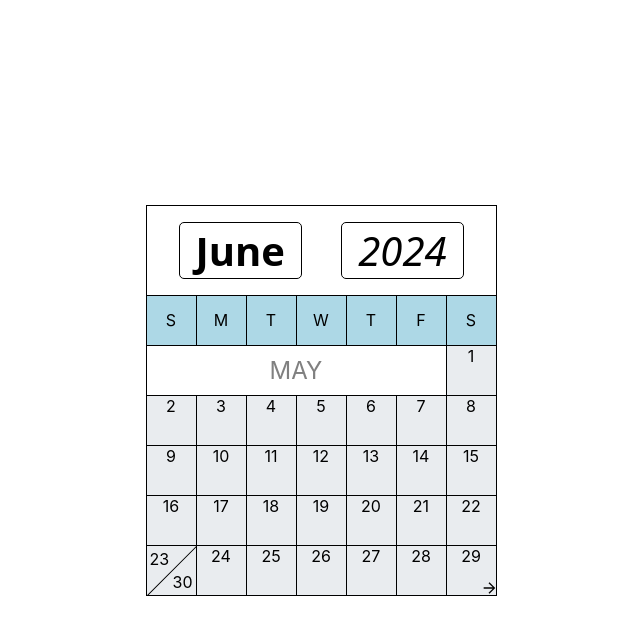
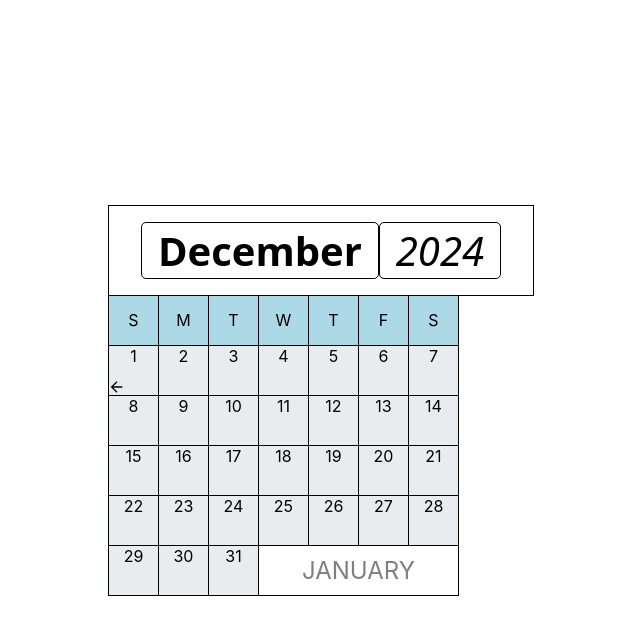
Before and after one commit to orion222/findatime, a React (Create React App) app: page / in a window 1280 px wide. Both pictures are taken after a click on the element "June". Shown: the top 634 px of the page, without its empty margins (319-959 px from the left). Built offline with nearby package versions, Linux system fonts and the light colour scheme.

Commit message:
start dropdown

```diff
--- a/src/components/Calendar.js
+++ b/src/components/Calendar.js
@@ -1,6 +1,7 @@
 import "../styles/Calendar.css";
 import SplitDate from "./SplitDate";
-import { useMemo } from "react";
+import { useMemo, useState } from "react";
+import Dropdown from "./Dropdown"
 /**
  * Returns a calendar.
  *
@@ -12,30 +13,21 @@ import { useMemo } from "react";
 
 export default function Calendar(props) {
 
+  const [dropdown, setDropdown] = useState(false);
   const prevMonth = () => {
-    if (props.month == 0) {
-      props.setArgs({
-        month: 11,
-        year: props.year - 1,
-      });
+    if (props.month === 0) {
+      props.setMonth(11);
+      props.setYear(props.year - 1);
     } else
-      props.setArgs({
-        month: props.month - 1,
-        year: props.year,
-      });
+      props.setMonth(props.month - 1);
   };
 
   const nextMonth = () => {
-    if (props.month == 11) {
-      props.setArgs({
-        month: 0,
-        year: props.year + 1,
-      });
+    if (props.month === 11) {
+      props.setMonth(0);
+      props.setYear(props.year + 1);
     } else
-      props.setArgs({
-        month: props.month + 1,
-        year: props.year,
-      });
+      props.setMonth(props.month + 1);
   };
 
 
@@ -66,7 +58,7 @@ export default function Calendar(props) {
     // build the first 4 rows
     ret.push(<div className = "calendar-date calendar-cell" id = {1}>
       1
-      {n == 0 ? <div className="calendar-prev calendar-arrow" onClick = {prevMonth} /> : ""}
+      {n === 0 ? <div className="calendar-prev calendar-arrow" onClick = {prevMonth} /> : ""}
      </div>);
     for (let i = 2; i <= 28 - n; i++)
       ret.push(<div className="calendar-date calendar-cell" id = {i}> {i} </div>);
@@ -79,7 +71,7 @@ export default function Calendar(props) {
       // # of splitDates
       v = (n + t) % 35;
       for (let i = 0; i < v; i++) {
-        ret.push(<SplitDate top={nextDay} bottom={nextDay + 7} />);
+        ret.push(<SplitDate top={nextDay} bottom={nextDay + 7} class = "calendar-cell" />);
         nextDay++;
       }
     }
@@ -112,8 +104,9 @@ export default function Calendar(props) {
   return (
     <div className="calendar-container">
       <div className="calendar-header">
-        <div className="calendar-month calendar-header-item">
+        <div className="calendar-month calendar-header-item" onClick = {() => setDropdown(true)}>
           {months[props.month]}
+          {dropdown && <Dropdown setMonth = {props.setMonth} setDropdown = {setDropdown}/>}
         </div>
         <div className="calendar-year calendar-header-item">{props.year}</div>
       </div>
--- /dev/null
+++ b/src/components/Dropdown.js
@@ -0,0 +1,33 @@
+import "../styles/Dropdown.css"
+export default function Dropdown(props) {
+  const months = [
+    "January",
+    "February",
+    "March",
+    "April",
+    "May",
+    "June",
+    "July",
+    "August",
+    "September",
+    "October",
+    "November",
+    "December",
+  ];
+
+  const handleClick = (idx) => {
+    props.setDropdown(false);
+    props.setMonth(idx);
+
+  }
+  return (
+    <div className="dropdown-container">
+
+      {months.map((m, idx) => (
+        <div className="dropdown-item" onClick={handleClick(idx)} key={idx}>
+          {m}
+        </div>
+      ))}
+    </div>
+  );
+}
--- a/src/components/Landing.js
+++ b/src/components/Landing.js
@@ -3,13 +3,12 @@ import { useState } from 'react'
 export default function Landing(){
     const today = new Date();
 
-    const [args, setArgs] = useState({
-      month: today.getMonth(),
-      year: today.getFullYear()
-    })
+
+    const [month, setMonth] = useState(today.getMonth());
+    const [year, setYear] = useState(today.getFullYear());
     return (
         <div className = "center container">
-        <Calendar month = {args.month} year = {args.year} setArgs = {setArgs} />
+        <Calendar month = {month} year = {year} setMonth = {setMonth} setYear = {setYear}/>
       </div>
     )
 }
--- a/src/components/SplitDate.js
+++ b/src/components/SplitDate.js
@@ -14,7 +14,7 @@ export default function SplitDate(props) {
         console.log("clicked 2");
     }
   return (
-    <div className={"splitDate-container " + props.className}>
+    <div className={"splitDate-container " + props.class}>
       <div className="splitDate-upper splitDate-date" id = {props.top} onClick = {() => handleClick1()}></div>
       <div className="splitDate-day1"> {props.top} </div>
       <div className="splitDate-lower splitDate-date" id = {props.bottom} onClick = {() => handleClick2()}></div>
--- a/src/styles/Calendar.css
+++ b/src/styles/Calendar.css
@@ -62,6 +62,7 @@
 
 .calendar-month{
     font-weight: bold;
+    cursor: pointer;
 }
 
 .calendar-header-item{
@@ -70,11 +71,11 @@
     border-radius: 5px;
     border: 1px solid black;
     padding: 0 1rem;
-    cursor: pointer;
 }
 
 .calendar-year{
     font-style: italic;
+
 }
 
 .splitDate-container{
@@ -148,3 +149,16 @@
 .calendar-week{
     display: flex;
 }
+
+@media screen and (min-width: 1500px){
+    .calendar-cell{
+        width: 80px;
+        height: 80px;
+        font-size: 2vmin;
+    }
+
+    .calendar-arrow{
+        height: 20px;
+        width: 20px;
+    }
+}
--- /dev/null
+++ b/src/styles/Dropdown.css
@@ -0,0 +1,11 @@
+
+.dropdown-container{
+    width: 100%;
+    border-radius: 3px;
+    background-color: #e9ecef;
+}
+
+.dropdown-item{
+    font-size: 2vmin;
+    font-family:'Trebuchet MS', sans-serif;
+}
```
Also changed, not shown: src/styles/Landing.css (line endings or trailing spaces).
